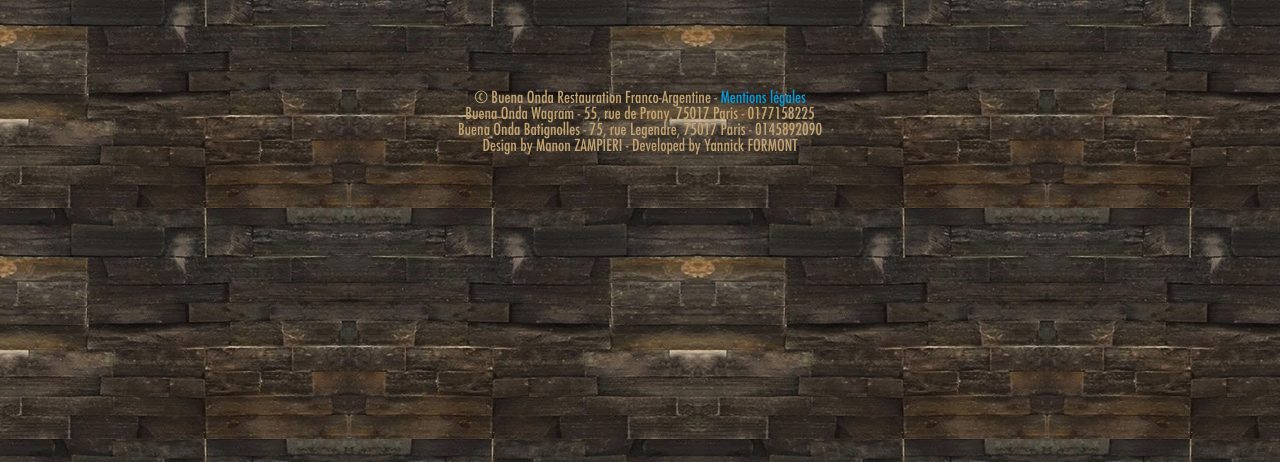
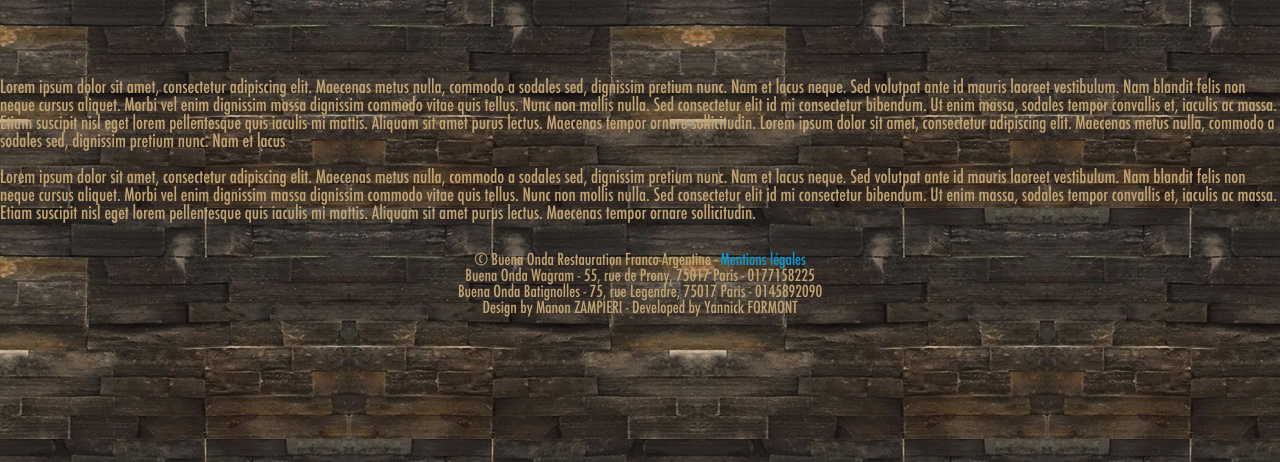
Before and after one commit to Etims11/buena-onda, a PHP site: page /carte.php in a window 1280 px wide. Shown: the part 254-716 px from the top of the page. Run offline with PHP 8.4, Linux system fonts and the light colour scheme; some libraries are stand-ins or nearby versions.

Commit message:
Parce que GIT le veut

```diff
--- a/carte.php
+++ b/carte.php
@@ -36,6 +36,9 @@
 		<link rel="stylesheet" media="screen" type="text/css" href="css/resetCSS.css" />
 		<link rel="stylesheet" media="screen" type="text/css" href="css/style.css" />
 		<link rel="stylesheet" media="screen" type="text/css" href="css/menu.css" />
+        <link rel="stylesheet" media="screen" type="text/css" href="css/cartes.css" />
+        <link rel="stylesheet" href="https://cdnjs.cloudflare.com/ajax/libs/animate.css/3.0.0/animate.min.css">
+        <link rel="stylesheet" href="css/liquid-slider.css">
 	</head>
 
 <body>
@@ -82,6 +85,31 @@
 
 	<section id="body">
 
+
+     <!----- Liquid Slider ----->
+
+       <section id="main-slider" class="liquid-slider">
+
+        <div>
+          <h2 class="title carte-dejeuner">&nbsp;</h2>
+          <p>
+              Lorem ipsum dolor sit amet, consectetur adipiscing elit. Maecenas metus nulla, commodo a sodales sed, dignissim pretium nunc. Nam et lacus neque. Sed volutpat ante id mauris laoreet vestibulum. Nam blandit felis non neque cursus aliquet. Morbi vel enim dignissim massa dignissim commodo vitae quis tellus. Nunc non mollis nulla. Sed consectetur elit id mi consectetur bibendum. Ut enim massa, sodales tempor convallis et, iaculis ac massa. Etiam suscipit nisl eget lorem pellentesque quis iaculis mi mattis. Aliquam sit amet purus lectus. Maecenas tempor ornare sollicitudin.
+              Lorem ipsum dolor sit amet, consectetur adipiscing elit. Maecenas metus nulla, commodo a sodales sed, dignissim pretium nunc. Nam et lacus
+
+            </p>
+        </div>
+        <div>
+            <h2 id="carte-diner" class="title">&nbsp;</h2>
+            <p>
+                Lorem ipsum dolor sit amet, consectetur adipiscing elit. Maecenas metus nulla, commodo a sodales sed, dignissim pretium nunc. Nam et lacus neque. Sed volutpat ante id mauris laoreet vestibulum. Nam blandit felis non neque cursus aliquet. Morbi vel enim dignissim massa dignissim commodo vitae quis tellus. Nunc non mollis nulla. Sed consectetur elit id mi consectetur bibendum. Ut enim massa, sodales tempor convallis et, iaculis ac massa. Etiam suscipit nisl eget lorem pellentesque quis iaculis mi mattis. Aliquam sit amet purus lectus. Maecenas tempor ornare sollicitudin.
+            </p>
+        </div>
+
+        </section>
+
+    </section>
+
+
 	</section>
 
 	<?php include('includes/footer.php'); ?>
@@ -90,6 +118,16 @@
 <!-- Simple Slide Menu -->
 <script type="text/javascript" src="js/menu.js"></script>
 
+
+<!-- Liquid Slider -->
+<script src="https://cdnjs.cloudflare.com/ajax/libs/jquery/1.10.2/jquery.min.js"></script>
+<script src="https://cdnjs.cloudflare.com/ajax/libs/jquery-easing/1.3/jquery.easing.min.js"></script>
+<script src="https://cdnjs.cloudflare.com/ajax/libs/jquery.touchswipe/1.6.4/jquery.touchSwipe.min.js"></script>
+<script src="./js/jquery.liquid-slider.min.js"></script>
+<script>
+    $('#main-slider').liquidSlider();
+</script>
+
 </body>
 
 </html>
```
